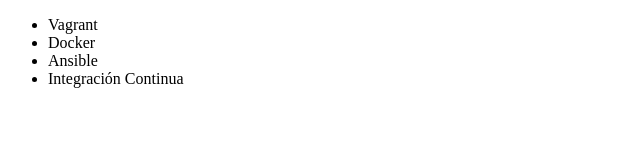
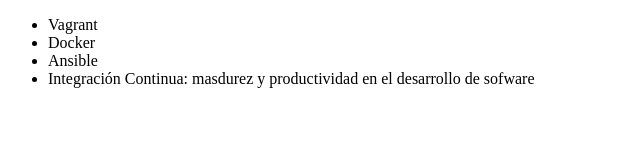
Before and after one commit to CYBERDEMON369/aaron-git, a plain HTML site: page index.html in a window 1280 px wide. Shown: the whole page, without its empty margins (0-640 px from the left). Drawn offline with Linux system fonts and the light colour scheme.

Commit message:
Renombrando curso de integrtasion continua

```diff
--- a/index.html
+++ b/index.html
@@ -9,7 +9,7 @@
             <li>Vagrant</li>
             <li>Docker</li>
             <li>Ansible</li>
-            <li>Integración Continua</li>
+            <li>Integración Continua: masdurez y productividad en el desarrollo de sofware</li>
         </ul>
     </body>
 </html>
```
